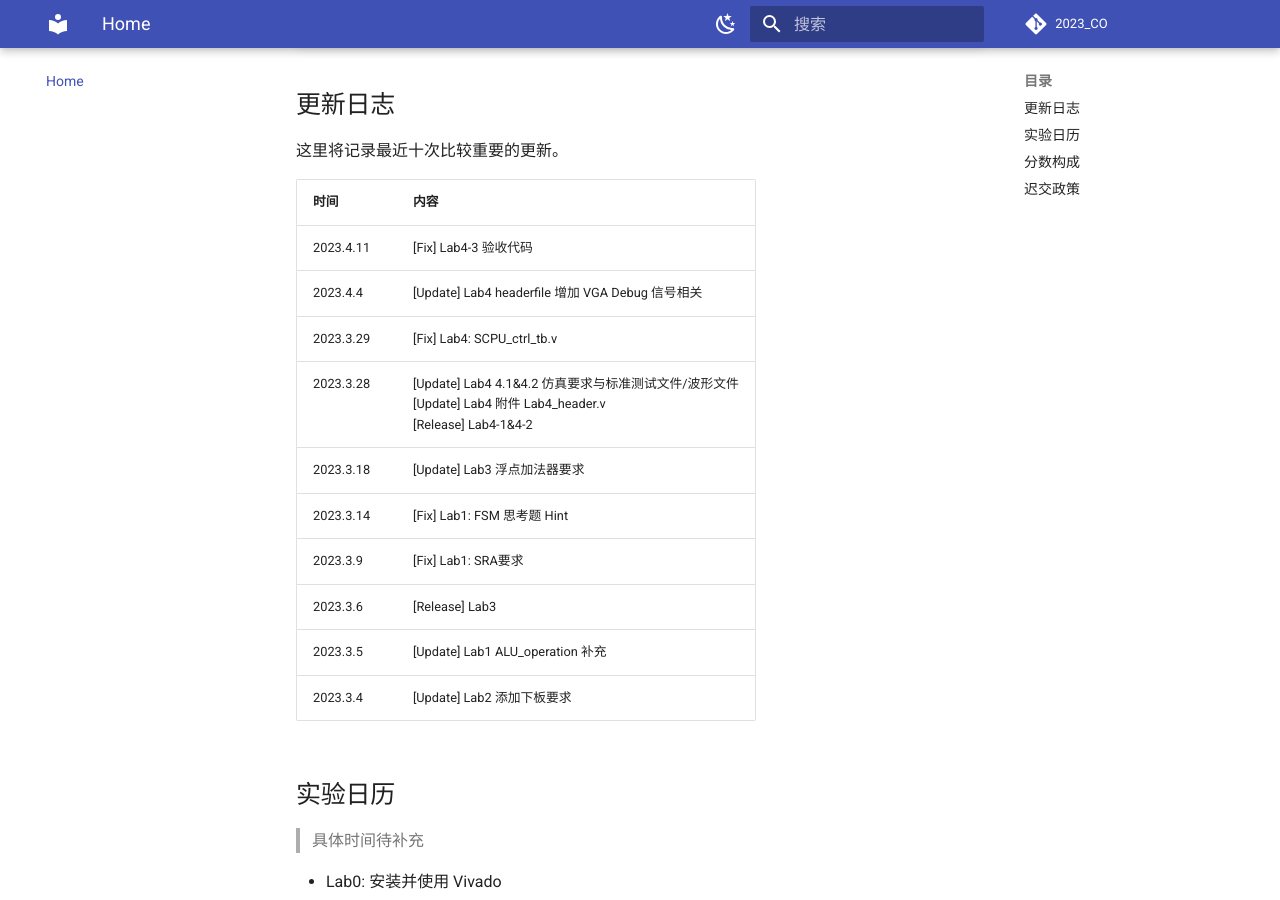
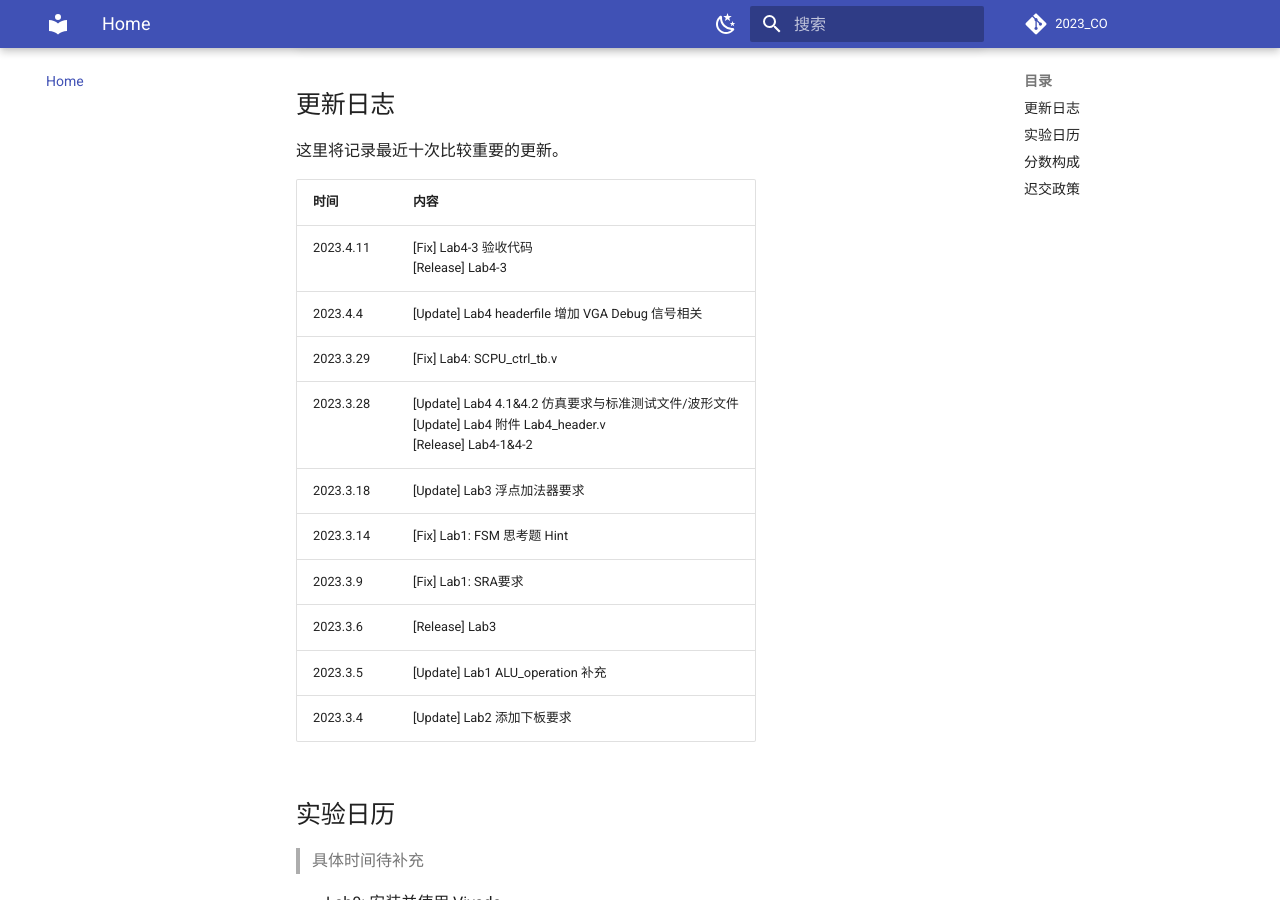
Before and after one commit to Guahao31/2023_CO, an MkDocs documentation site: the page built from docs/index.md, in a window 1280 px wide and 900 px high, scrolled down 569 px. Built offline with MkDocs 1.6.1 and Material for MkDocs 9.7.7, drawn with Linux system fonts in a browser that asks for light colours; comment, search, counter and statistics services are not loaded.

Commit message:
Release: Lab4-3

```diff
--- a/docs/index.md
+++ b/docs/index.md
@@ -22,7 +22,7 @@
 
 | 时间 | 内容 |
 | --- | :------------------------------------ |
-| 2023.4.11 | [Fix] Lab4-3 验收代码 |
+| 2023.4.11 | [Fix] Lab4-3 验收代码 <br> [Release] Lab4-3 |
 | 2023.4.4 | [Update] Lab4 headerfile 增加 VGA Debug 信号相关 |
 | 2023.3.29 | [Fix] Lab4: SCPU_ctrl_tb.v |
 | 2023.3.28 | [Update] Lab4 4.1&4.2 仿真要求与标准测试文件/波形文件 <br> [Update] Lab4 附件 Lab4_header.v <br> [Release] Lab4-1&4-2 |
```
Also changed, not shown: docs/Lab4/Lab4.md (+1 -1 lines), docs/Lab4/instr_extension.md (+1 -1 lines).
